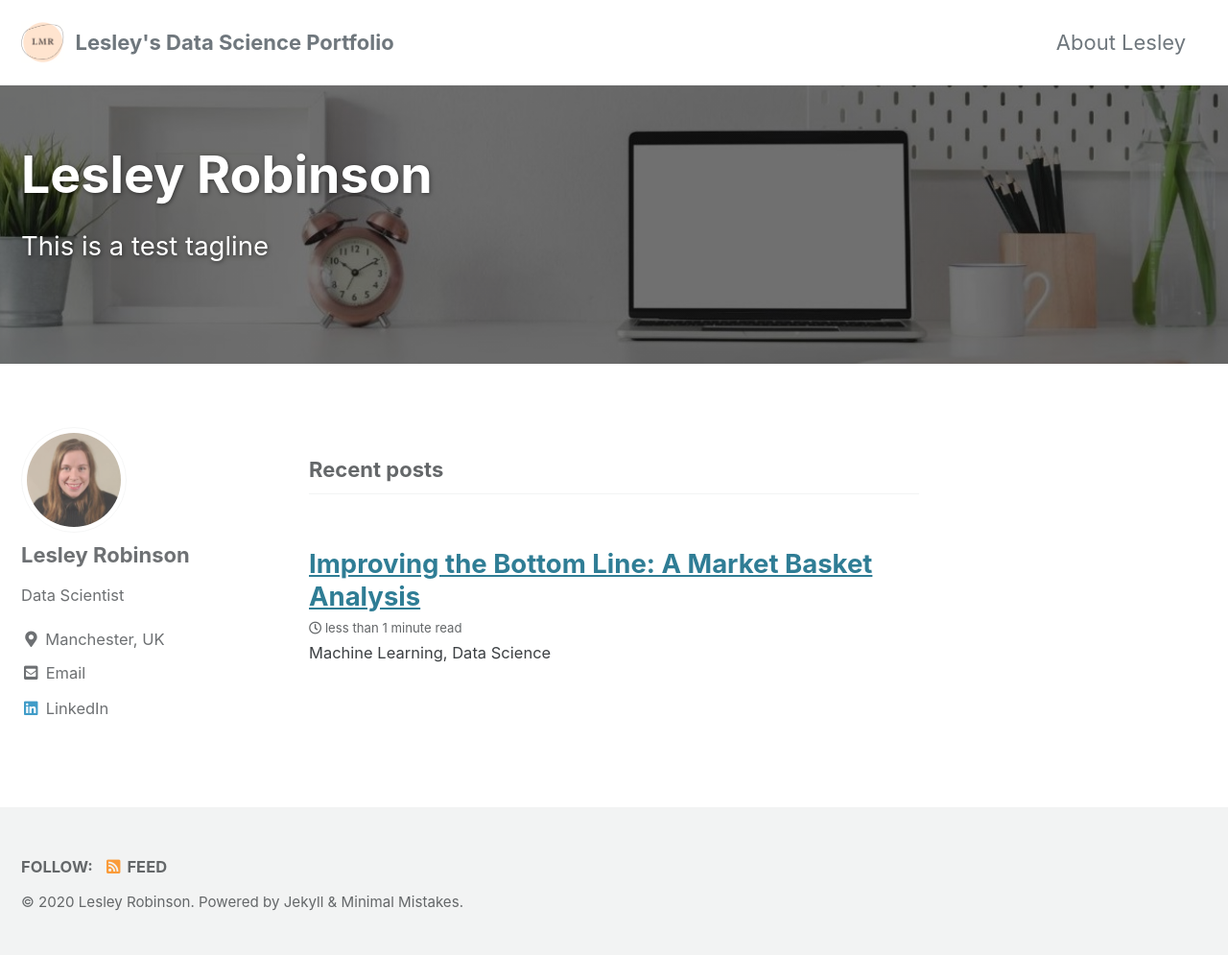
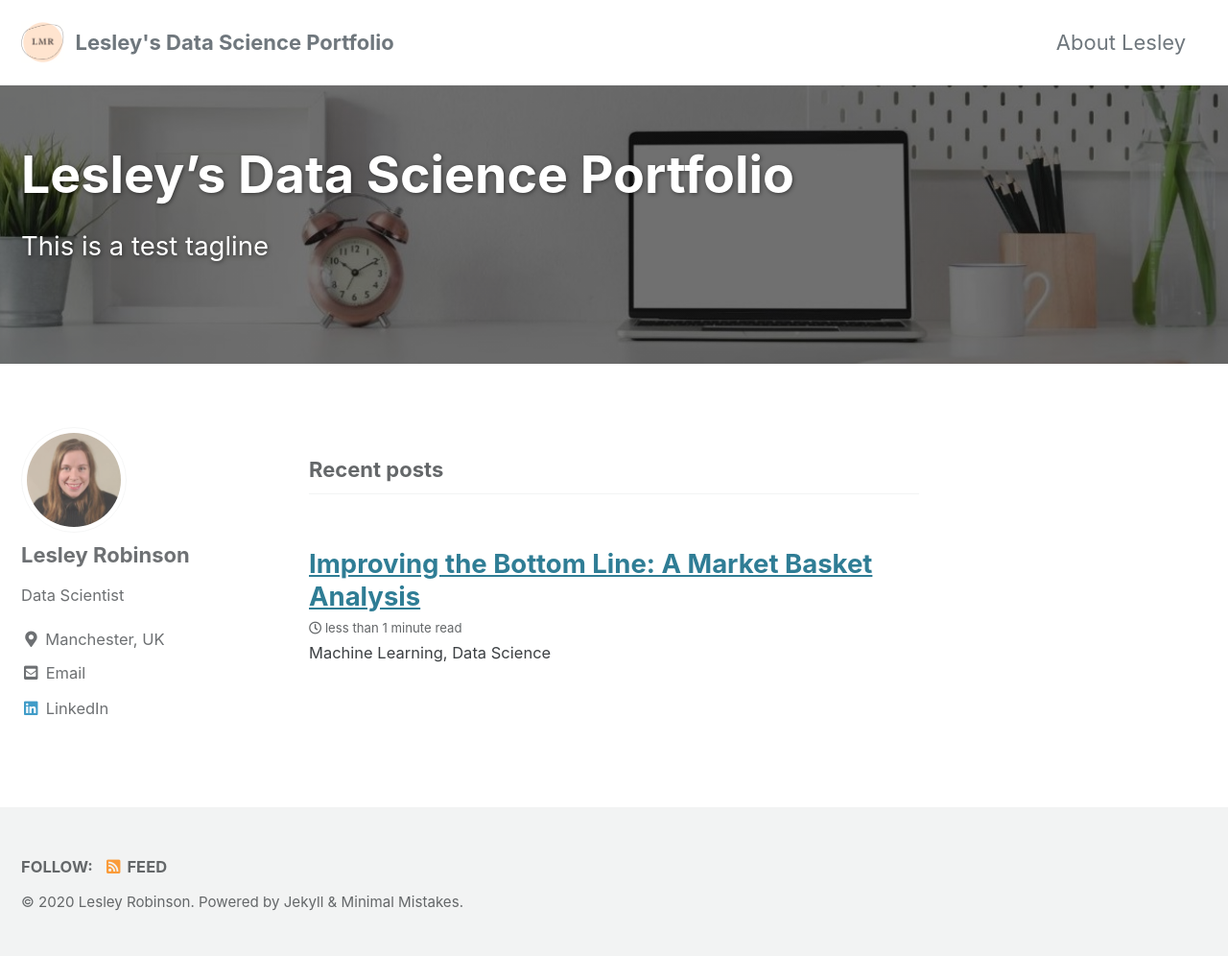
Before and after one commit to lesleymarie/lesleymarie.github.io, a Jekyll site: the page built from index.html, in a window 1280 px wide and 996 px high. Shown: the whole window at 96% size. Built offline with Jekyll 4.4.1, drawn with Linux system fonts in a browser that asks for light colours; cached includes are drawn as plain includes; the list of posts is cut into pages by our own code.

Commit message:
new title

```diff
--- a/index.html
+++ b/index.html
@@ -1,6 +1,7 @@
 ---
 layout: home
 author_profile: true
+title: "Lesley's Data Science Portfolio"
 tagline: "This is a test tagline"
 header:
   overlay_image: "/images/workspace.jpg"
```
